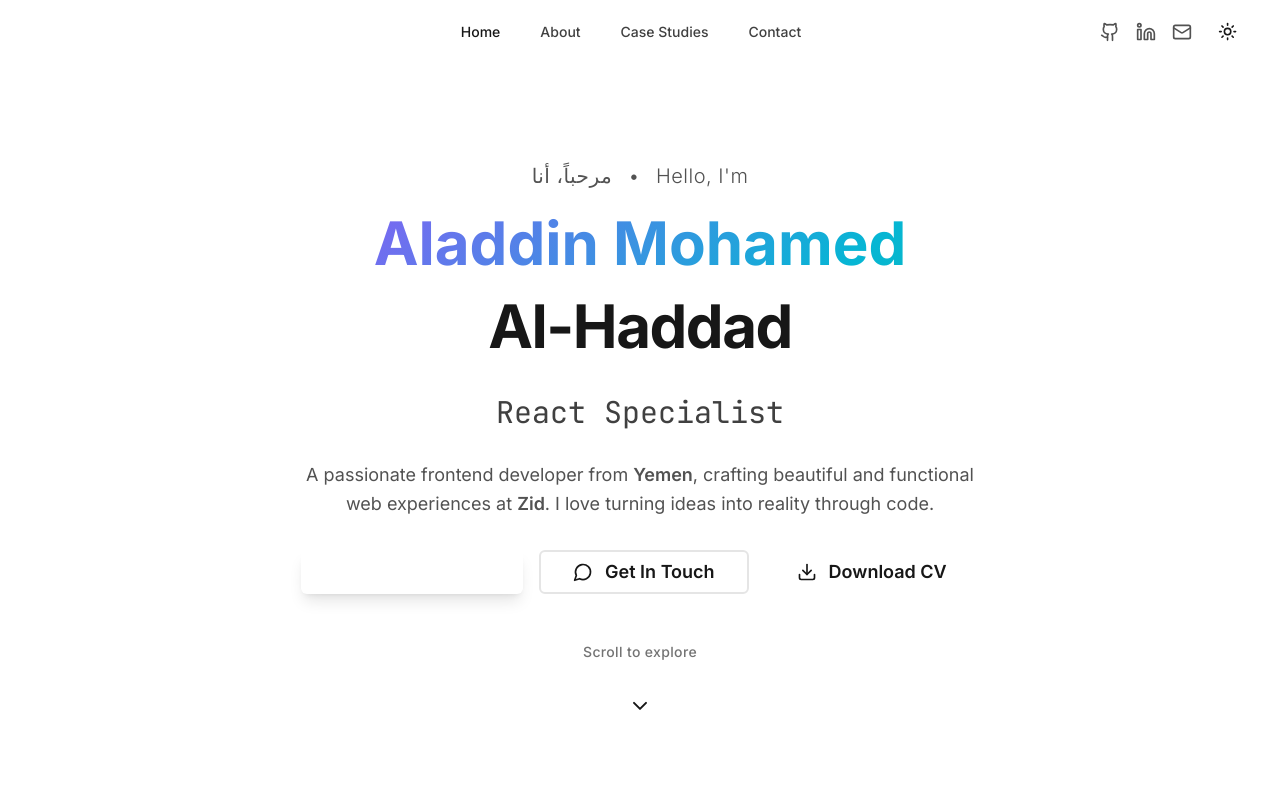
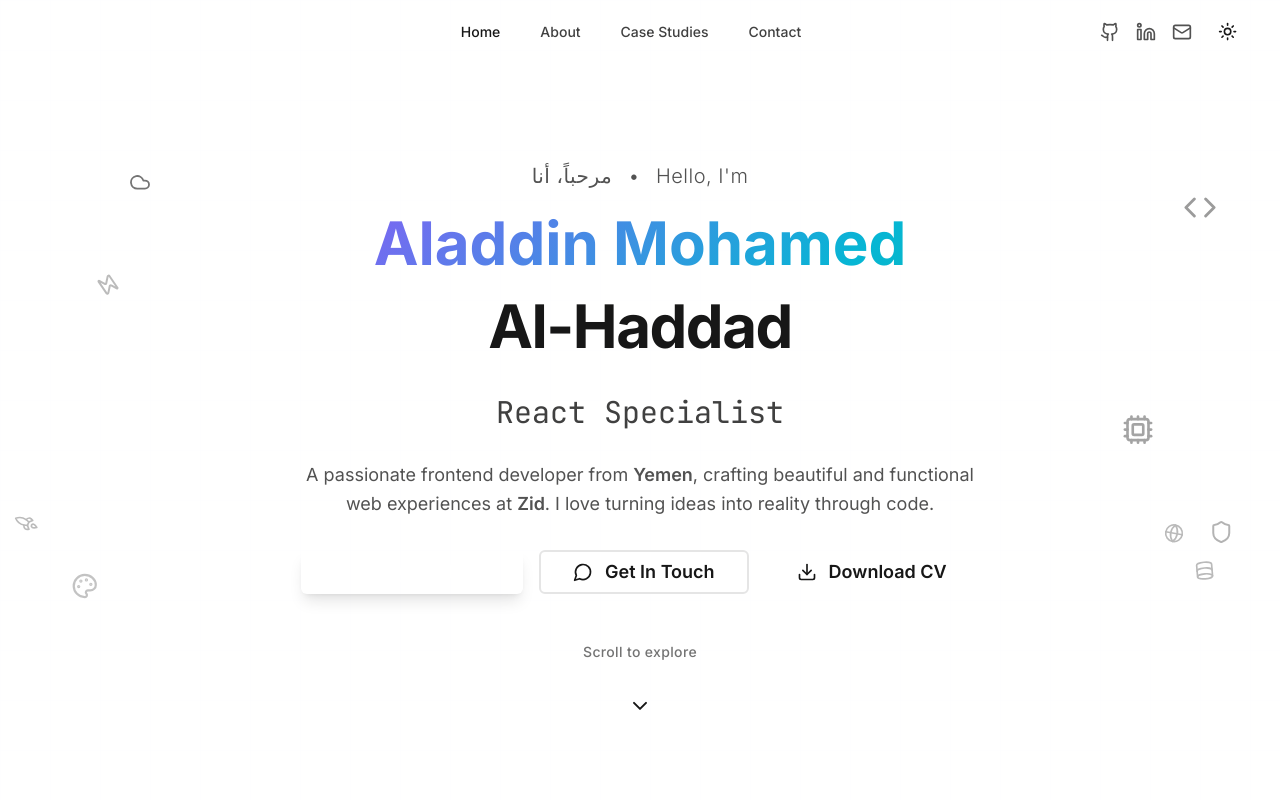
Before and after one commit to proalaa/portfolio, a Next.js app: page / in a window 1280 px wide. Shown: the top 800 px of the page. Built offline with nearby package versions, Linux system fonts and the light colour scheme.

Commit message:
Enhance hero section with floating tech icons, particles, and professional visual effects

```diff
--- a/src/components/sections/hero.tsx
+++ b/src/components/sections/hero.tsx
@@ -2,7 +2,20 @@
 
 import { useState, useEffect } from "react";
 import { motion } from "framer-motion";
-import { ChevronDown, Download, MessageCircle } from "lucide-react";
+import {
+  ChevronDown,
+  Download,
+  MessageCircle,
+  Code,
+  Zap,
+  Palette,
+  Globe,
+  Shield,
+  Cpu,
+  Database,
+  Cloud,
+  Rocket,
+} from "lucide-react";
 import { Button } from "@/components/ui/button";
 import { AnimatedBackground } from "@/components/ui/animated-background";
 
@@ -95,6 +108,17 @@ export function Hero() {
 
       {/* Enhanced gradient overlay */}
       <div className="absolute inset-0 bg-gradient-to-br from-white/95 via-white/80 to-white/95 dark:from-neutral-950/95 dark:via-neutral-950/80 dark:to-neutral-950/95" />
+
+      {/* Subtle Glow Effect */}
+      <div className="absolute inset-0 bg-gradient-radial from-primary-500/5 via-transparent to-transparent" />
+
+      {/* Professional Grid Lines */}
+      <div className="absolute inset-0">
+        <div className="absolute top-0 left-0 w-full h-px bg-gradient-to-r from-transparent via-primary-400/20 to-transparent" />
+        <div className="absolute bottom-0 left-0 w-full h-px bg-gradient-to-r from-transparent via-secondary-400/20 to-transparent" />
+        <div className="absolute top-0 left-0 w-px h-full bg-gradient-to-b from-transparent via-accent-400/20 to-transparent" />
+        <div className="absolute top-0 right-0 w-px h-full bg-gradient-to-b from-transparent via-primary-400/20 to-transparent" />
+      </div>
 
       <motion.div
         variants={containerVariants}
@@ -363,6 +387,197 @@ export function Hero() {
           delay: 2,
         }}
       />
+
+      {/* Floating Particles */}
+      {[...Array(15)].map((_, i) => (
+        <motion.div
+          key={i}
+          className="absolute w-1 h-1 bg-primary-400/30 rounded-full"
+          style={{
+            left: `${Math.random() * 100}%`,
+            top: `${Math.random() * 100}%`,
+          }}
+          animate={{
+            y: [0, -30, 0],
+            opacity: [0, 0.8, 0],
+            scale: [0, 1, 0],
+          }}
+          transition={{
+            duration: 3 + Math.random() * 2,
+            repeat: Infinity,
+            delay: Math.random() * 3,
+            ease: "easeInOut",
+          }}
+        />
+      ))}
+
+      {/* Tech Grid Pattern */}
+      <div className="absolute inset-0 opacity-5">
+        <div
+          className="absolute inset-0"
+          style={{
+            backgroundImage: `
+            linear-gradient(rgba(59, 130, 246, 0.1) 1px, transparent 1px),
+            linear-gradient(90deg, rgba(59, 130, 246, 0.1) 1px, transparent 1px)
+          `,
+            backgroundSize: "50px 50px",
+          }}
+        />
+      </div>
+
+      {/* Floating Tech Icons */}
+      <motion.div
+        className="absolute top-1/4 right-16 text-primary-400/20"
+        animate={{
+          y: [0, -15, 0],
+          opacity: [0.2, 0.6, 0.2],
+          scale: [1, 1.1, 1],
+        }}
+        transition={{
+          duration: 4,
+          repeat: Infinity,
+          ease: "easeInOut",
+        }}
+      >
+        <Code className="w-8 h-8" />
+      </motion.div>
+
+      <motion.div
+        className="absolute top-1/3 left-24 text-secondary-400/20"
+        animate={{
+          y: [0, 20, 0],
+          opacity: [0.2, 0.5, 0.2],
+          rotate: [0, 360, 0],
+        }}
+        transition={{
+          duration: 5,
+          repeat: Infinity,
+          ease: "easeInOut",
+          delay: 1,
+        }}
+      >
+        <Zap className="w-6 h-6" />
+      </motion.div>
+
+      <motion.div
+        className="absolute bottom-1/4 left-16 text-accent-400/20"
+        animate={{
+          x: [0, 25, 0],
+          opacity: [0.2, 0.4, 0.2],
+          scale: [1, 0.8, 1],
+        }}
+        transition={{
+          duration: 6,
+          repeat: Infinity,
+          ease: "easeInOut",
+          delay: 2,
+        }}
+      >
+        <Palette className="w-7 h-7" />
+      </motion.div>
+
+      <motion.div
+        className="absolute top-2/3 right-24 text-primary-400/15"
+        animate={{
+          y: [0, -10, 0],
+          opacity: [0.1, 0.3, 0.1],
+          rotate: [0, -360, 0],
+        }}
+        transition={{
+          duration: 7,
+          repeat: Infinity,
+          ease: "easeInOut",
+          delay: 3,
+        }}
+      >
+        <Globe className="w-5 h-5" />
+      </motion.div>
+
+      <motion.div
+        className="absolute bottom-1/3 right-8 text-secondary-400/15"
+        animate={{
+          x: [0, -20, 0],
+          y: [0, 15, 0],
+          opacity: [0.1, 0.4, 0.1],
+        }}
+        transition={{
+          duration: 8,
+          repeat: Infinity,
+          ease: "easeInOut",
+          delay: 1.5,
+        }}
+      >
+        <Shield className="w-6 h-6" />
+      </motion.div>
+
+      <motion.div
+        className="absolute top-1/2 right-32 text-accent-400/20"
+        animate={{
+          y: [0, 25, 0],
+          opacity: [0.2, 0.5, 0.2],
+          scale: [1, 1.2, 1],
+        }}
+        transition={{
+          duration: 9,
+          repeat: Infinity,
+          ease: "easeInOut",
+          delay: 0.5,
+        }}
+      >
+        <Cpu className="w-7 h-7" />
+      </motion.div>
+
+      <motion.div
+        className="absolute bottom-1/4 right-20 text-primary-400/15"
+        animate={{
+          x: [0, 15, 0],
+          y: [0, -20, 0],
+          opacity: [0.1, 0.3, 0.1],
+          rotate: [0, 180, 0],
+        }}
+        transition={{
+          duration: 10,
+          repeat: Infinity,
+          ease: "easeInOut",
+          delay: 2.5,
+        }}
+      >
+        <Database className="w-5 h-5" />
+      </motion.div>
+
+      <motion.div
+        className="absolute top-1/4 left-32 text-secondary-400/20"
+        animate={{
+          y: [0, -30, 0],
+          opacity: [0.2, 0.6, 0.2],
+          scale: [1, 0.9, 1],
+        }}
+        transition={{
+          duration: 11,
+          repeat: Infinity,
+          ease: "easeInOut",
+          delay: 1,
+        }}
+      >
+        <Cloud className="w-6 h-6" />
+      </motion.div>
+
+      <motion.div
+        className="absolute bottom-1/3 left-8 text-accent-400/15"
+        animate={{
+          x: [0, -25, 0],
+          opacity: [0.1, 0.4, 0.1],
+          rotate: [0, -180, 0],
+        }}
+        transition={{
+          duration: 12,
+          repeat: Infinity,
+          ease: "easeInOut",
+          delay: 3.5,
+        }}
+      >
+        <Rocket className="w-5 h-5" />
+      </motion.div>
     </section>
   );
 }
```
